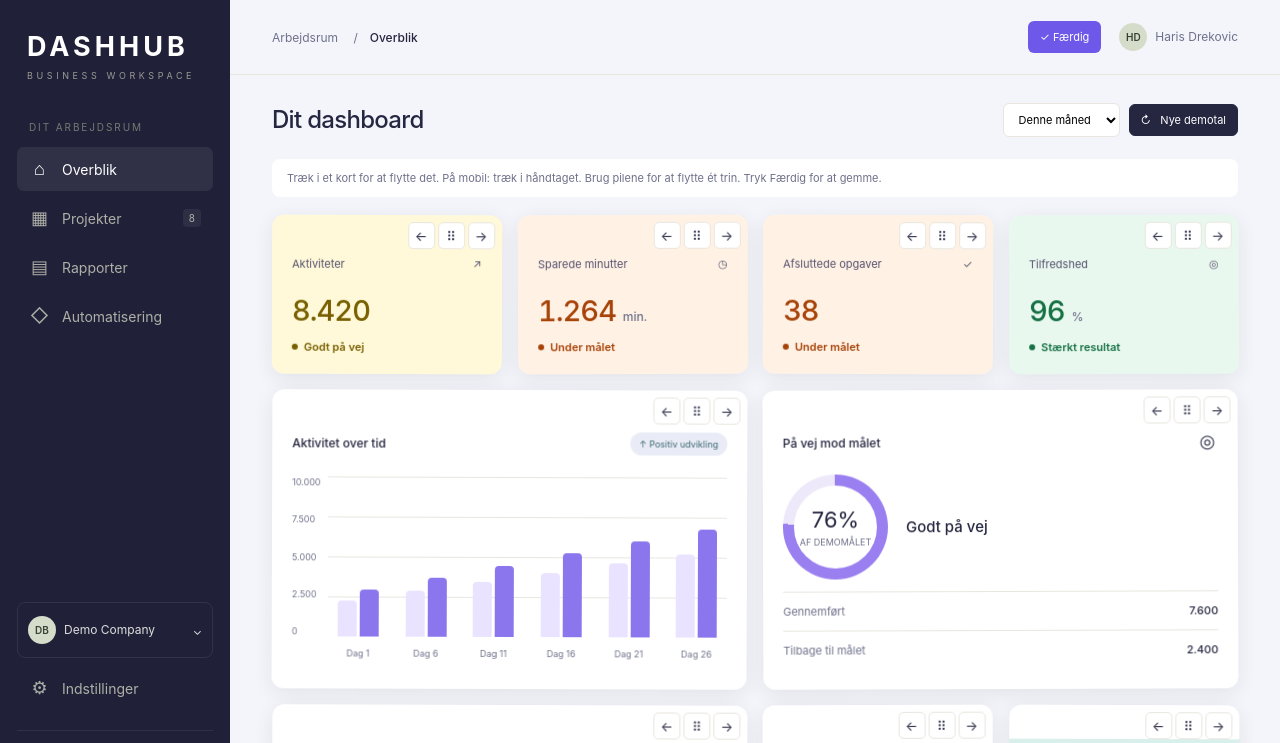
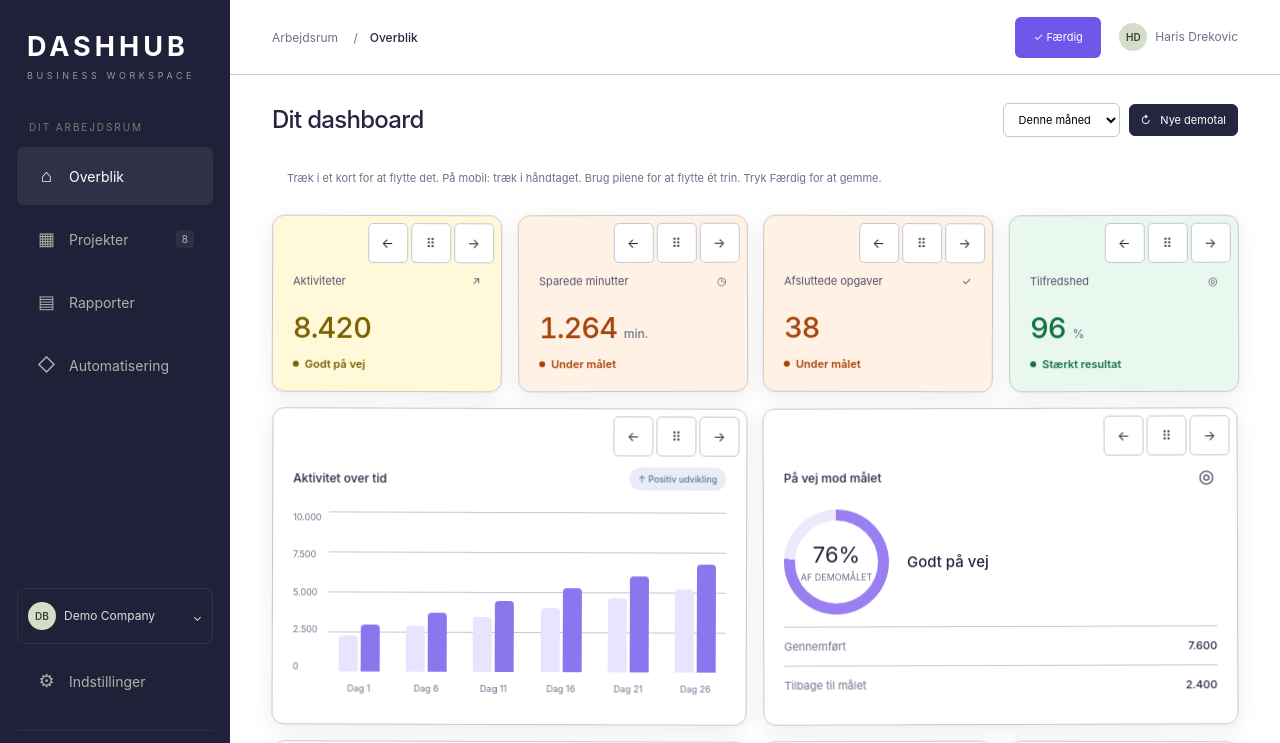
Before and after one commit to hari-dreko/dashhub-demo, a plain HTML site: page index.html in a window 1280 px wide. Both pictures are taken after a click on the button "▦ Ret gitter". Shown: the top 743 px of the page. Drawn offline with Linux system fonts and the light colour scheme.

Commit message:
Gør baggrunden hvid og knapper og kanter tydeligere

```diff
--- a/index.html
+++ b/index.html
@@ -15,6 +15,15 @@ html[data-theme=light] #overview .stat-top{color:#55506d}html[data-theme=light]
 [data-performance="red"]{--result:#b42318;--result-bg:#fff0ed}[data-performance="orange"]{--result:#a74308;--result-bg:#fff2e5}[data-performance="yellow"]{--result:#786000;--result-bg:#fff9d9}[data-performance="green"]{--result:#167044;--result-bg:#e8f8ee}
 html[data-theme=dark] [data-performance="red"]{--result:#ff958a;--result-bg:#382321}html[data-theme=dark] [data-performance="orange"]{--result:#ffb276;--result-bg:#382b20}html[data-theme=dark] [data-performance="yellow"]{--result:#f2d663;--result-bg:#34301d}html[data-theme=dark] [data-performance="green"]{--result:#7ce3a5;--result-bg:#20362b}
 #overview>[data-performance],#report-stats>[data-performance]{background:var(--result-bg)}[data-performance] .stat-value,[data-performance] .performance{color:var(--result)}.performance{display:flex;align-items:center;gap:6px;font-size:11px;font-weight:600;margin-top:12px}.performance::before{content:'';width:6px;height:6px;border-radius:50%;background:currentColor}.performance-note{font-size:12px;color:var(--muted);line-height:1.6}#overview .performance-note{display:none}
+/* Clearer surfaces and more generous button targets. */
+html[data-theme=light]{--bg:#fff;--line:#c4c7d1}html[data-theme=dark]{--line:#53535b}
+.card,#overview>.card{border:1px solid var(--line)}
+.btn,select{padding:calc(10px + .5em) calc(13px + .5em)}
+.edit-grid{padding:calc(7px + .5em) calc(12px + .5em)}
+nav button,.bottom button{padding:calc(12px + .5em)}
+.tile-controls button{width:40px;height:40px}.editing #overview>.card{padding-top:58px}.editing #overview>.tool{padding-top:54px}
+.close,.menu-toggle,.mobile-close{min-width:40px;min-height:40px}
+@media(max-width:760px){header{padding-inline:14px;gap:8px}.breadcrumb{font-size:11px}.hero .actions{max-width:170px}}
 </style></head><body>
 <aside><button class="mobile-close" aria-label="Luk menu">×</button><div class="brand">DASHHUB<small>BUSINESS WORKSPACE</small></div><div class="nav-label">DIT ARBEJDSRUM</div><nav aria-label="Primær navigation"><button class="active" data-view="overview"><span class="ico">⌂</span>Overblik</button><button data-view="projects"><span class="ico">▦</span>Projekter <span class="count">8</span></button><button data-view="reports"><span class="ico">▤</span>Rapporter</button><button data-view="automation"><span class="ico">◇</span>Automatisering</button></nav><div class="bottom"><div class="workspace"><span class="avatar">DB</span>Demo Company <span style="float:right;margin-top:7px">⌄</span></div><button id="settings"><span class="ico">⚙</span>Indstillinger</button><div class="side-foot">En skabelon. Mange muligheder.<br>Bygget til din virksomhed.</div></div></aside>
 <main><header><button class="menu-toggle" aria-label="Åbn menu">☰</button><div class="breadcrumb">Arbejdsrum <span style="padding:0 12px">/</span><b id="crumb">Overblik</b></div><div class="header-right"><button class="demo edit-grid" id="edit-grid" aria-pressed="false" aria-controls="overview">▦ &nbsp; Ret gitter</button><span><span class="avatar">HD</span>Haris Drekovic</span></div></header><div class="content"><section class="hero"><div><div class="eyebrow">DASHHUB BUSINESS</div><h1 id="heading">Dit overblik. Mere overskud.</h1><p id="intro">Saml tallene, følg projekterne, og få tid til det, der skaber værdi.</p></div><div class="actions"><select id="period" aria-label="Vælg periode"><option value="month">Denne måned</option><option value="week">Denne uge</option></select><button class="btn primary" id="refresh">↻ &nbsp; Nye demotal</button></div></section>
```
Also changed, not shown: 1 other file.
